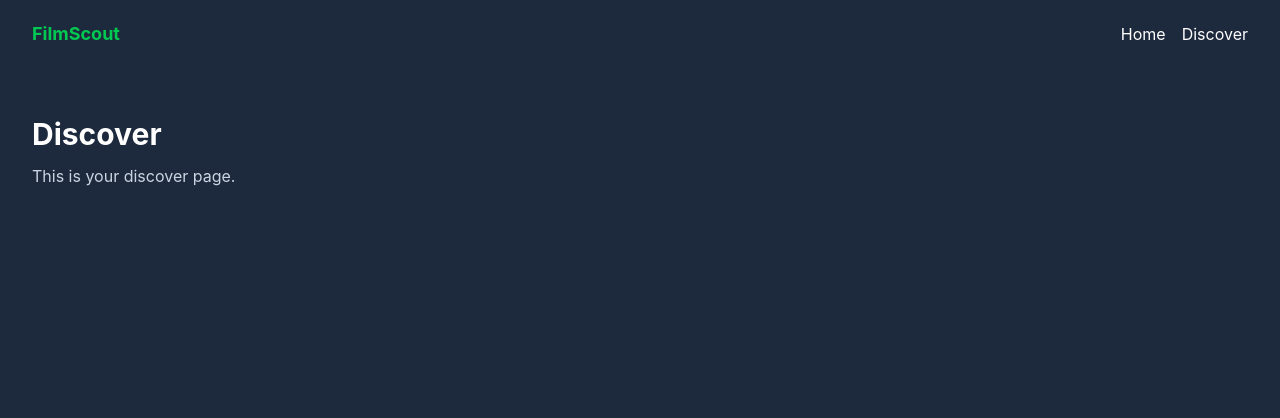
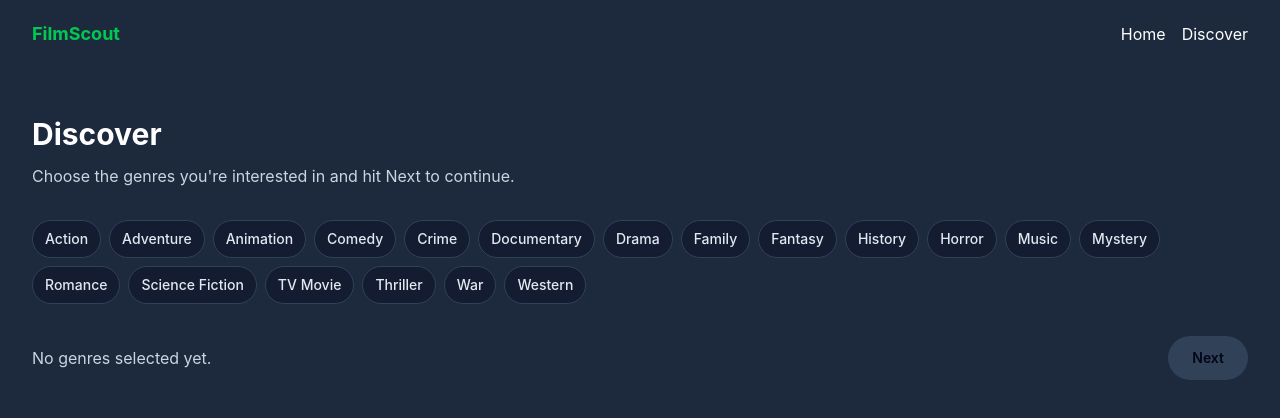
Before and after one commit to Hellie-tenny/filmscout, a React (Vite) app: page /discover in a window 1280 px wide. Shown: the top 418 px of the page. Built offline with nearby package versions, Linux system fonts and the light colour scheme.

Commit message:
made the function that lets users select the genres they want

```diff
--- a/src/components/Hero.tsx
+++ b/src/components/Hero.tsx
@@ -4,7 +4,7 @@ import { Link } from 'react-router-dom'
 
 export default function Hero() {
     return (
-        <div className='relative h-64 w-full overflow-hidden sm:h-96 lg:h-[28rem] relative'>
+        <div className='h-64 w-full overflow-hidden sm:h-96 lg:h-112 relative'>
             <img
                 className='h-full w-full object-cover'
                 src={heroImage}
--- a/src/pages/Discover.tsx
+++ b/src/pages/Discover.tsx
@@ -1,8 +1,80 @@
+import { useState } from 'react'
+
+const TMDB_GENRES = [
+  { id: 28, name: 'Action' },
+  { id: 12, name: 'Adventure' },
+  { id: 16, name: 'Animation' },
+  { id: 35, name: 'Comedy' },
+  { id: 80, name: 'Crime' },
+  { id: 99, name: 'Documentary' },
+  { id: 18, name: 'Drama' },
+  { id: 10751, name: 'Family' },
+  { id: 14, name: 'Fantasy' },
+  { id: 36, name: 'History' },
+  { id: 27, name: 'Horror' },
+  { id: 10402, name: 'Music' },
+  { id: 9648, name: 'Mystery' },
+  { id: 10749, name: 'Romance' },
+  { id: 878, name: 'Science Fiction' },
+  { id: 10770, name: 'TV Movie' },
+  { id: 53, name: 'Thriller' },
+  { id: 10752, name: 'War' },
+  { id: 37, name: 'Western' },
+]
+
 export default function Discover() {
+  const [selectedGenreIds, setSelectedGenreIds] = useState<number[]>([])
+
+  const selectedGenres = TMDB_GENRES.filter((genre) => selectedGenreIds.includes(genre.id))
+
+  const toggleGenre = (genreId: number) => {
+    setSelectedGenreIds((current) =>
+      current.includes(genreId)
+        ? current.filter((item) => item !== genreId)
+        : [...current, genreId]
+    )
+  }
+
   return (
     <div className='px-4 py-8 text-white sm:px-6 lg:px-8'>
       <h1 className='text-2xl font-bold mb-3 sm:text-3xl'>Discover</h1>
-      <p className='text-slate-300 max-w-2xl'>This is your discover page.</p>
+      <p className='text-slate-300 max-w-2xl mb-8'>Choose the genres you&apos;re interested in and hit Next to continue.</p>
+
+      <div className='flex flex-wrap gap-2'>
+        {TMDB_GENRES.map((genre) => {
+          const isSelected = selectedGenreIds.includes(genre.id)
+          return (
+            <button
+              key={genre.id}
+              type='button'
+              onClick={() => toggleGenre(genre.id)}
+              className={`rounded-full border px-3 py-2 text-sm font-medium transition-colors duration-150 ${
+                isSelected
+                  ? 'border-green-500 bg-green-500 text-slate-950'
+                  : 'border-slate-700 bg-slate-900/70 text-slate-200 hover:border-slate-500 hover:bg-slate-800'
+              }`}
+            >
+              {genre.name}
+            </button>
+          )
+        })}
+      </div>
+
+      <div className='mt-8 flex flex-col gap-4 sm:flex-row sm:items-center sm:justify-between'>
+        <p className='text-slate-300'>
+          {selectedGenreIds.length > 0
+            ? `${selectedGenreIds.length} genre${selectedGenreIds.length === 1 ? '' : 's'} selected`
+            : 'No genres selected yet.'}
+        </p>
+
+        <button
+          type='button'
+          disabled={selectedGenres.length === 0}
+          className='inline-flex items-center justify-center rounded-full bg-cyan-500 px-6 py-3 text-sm font-semibold text-slate-950 transition hover:bg-cyan-400 disabled:cursor-not-allowed disabled:bg-slate-700'
+        >
+          Next
+        </button>
+      </div>
     </div>
   )
 }
```
Also changed, not shown: src/components/Featured.tsx (line endings or trailing spaces).
